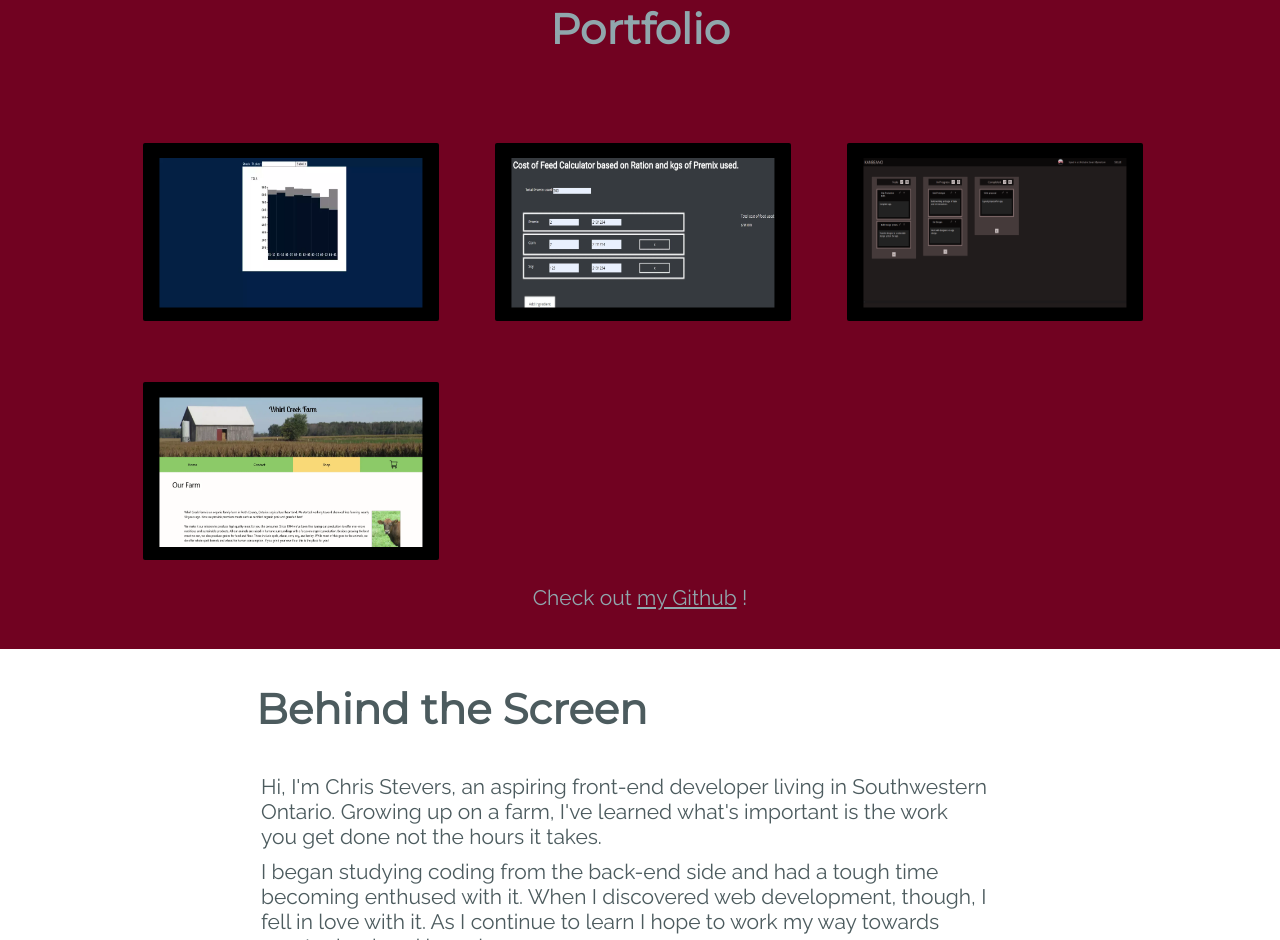
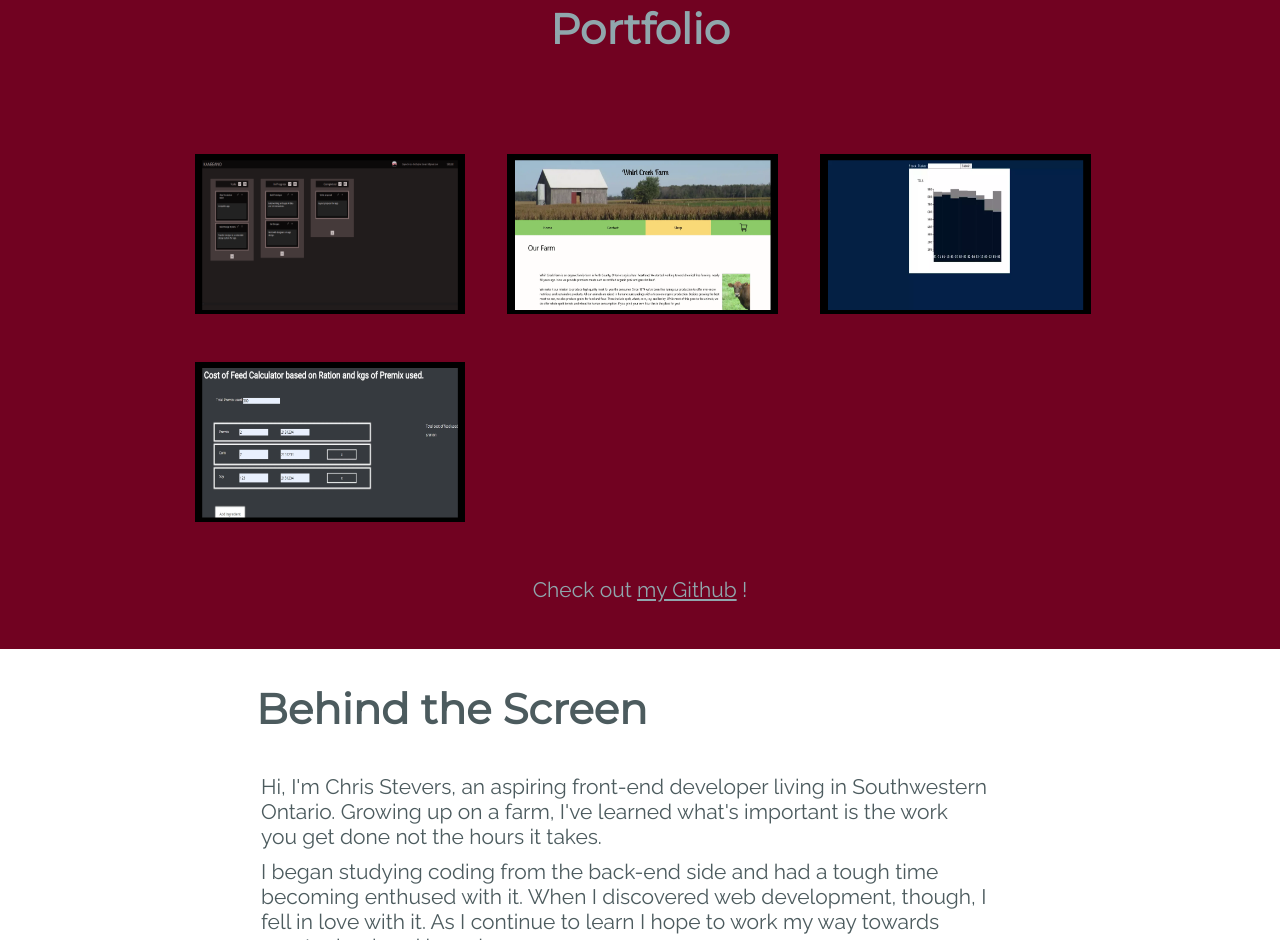
Before and after one commit to Christopher-Stevers/winteryaw, a plain HTML site: page index.html in a window 1280 px wide. Shown: the part 1071-2011 px from the top of the page. Drawn offline with Linux system fonts and the light colour scheme.

Commit message:
updated styles

```diff
--- a/index.html
+++ b/index.html
@@ -78,6 +78,18 @@
 
                 <div class="row">
                     <div class="img-and-hover">
+                        <button id="kanbeano" class="hover-div">Kanbeano (Next.js)</button>
+                        <img class="portfolio-img"
+                            src="unknown.png"
+                            alt="Image of kanbeano.">
+                    </div>
+                    <div class="img-and-hover">
+                        <button id="whirl"  class="hover-div">Whirl Creek Farm (React)</button>
+                        <img class="portfolio-img"
+                            src="whirlcreekfarm.ga_-min.webp"
+                            alt="Screenshot of farm website.">
+                    </div>
+                    <div class="img-and-hover">
                         <button  class="hover-div" id="stonks">Stock Tracker (React and D3.js)</button>
                         <img class="portfolio-img"
                             src="ezgif.com-gif-maker.webp"
@@ -90,18 +102,6 @@
                         <img class="portfolio-img"
                             src="christopher-stevers.github.io_Feed-Calc_-min.webp"
                             alt="Image of feed calculator.">
-                    </div>
-                    <div class="img-and-hover">
-                        <button id="kanbeano" class="hover-div">Kanbeano (Next.js)</button>
-                        <img class="portfolio-img"
-                            src="unknown.png"
-                            alt="Image of kanbeano.">
-                    </div>
-                    <div class="img-and-hover">
-                        <button id="whirl"  class="hover-div">Whirl Creek Farm (React)</button>
-                        <img class="portfolio-img"
-                            src="whirlcreekfarm.ga_-min.webp"
-                            alt="Screenshot of farm website.">
                     </div>
                 </div>
 
--- a/style.css
+++ b/style.css
@@ -224,7 +224,7 @@ p {
     display: flex;
     flex-wrap: wrap;
     flex-direction: row;
-    max-width: 100%;
+    width: 70%;
     margin: auto;
     align-content: start;
     justify-content: space-around;
@@ -236,8 +236,7 @@ p {
     position: relative;
     width: 100%;
     max-width: 300px;
-    padding: 1rem;
-    border-radius: 2px;
+    padding: 5px;
     margin: 1%;
     background-color: black;
     display: grid;
@@ -247,8 +246,8 @@ p {
 
 .row {
     display: grid;
-    width: 1000px;
-    grid-gap: 4rem;
+    width: 100%;
+    grid-gap: 3rem;
     grid-template-columns: repeat( auto-fit, minmax(250px, 1fr) );
     grid-template-columns: repeat(autofill, minmax( 200px, 1fr));
     justify-content: center
```
